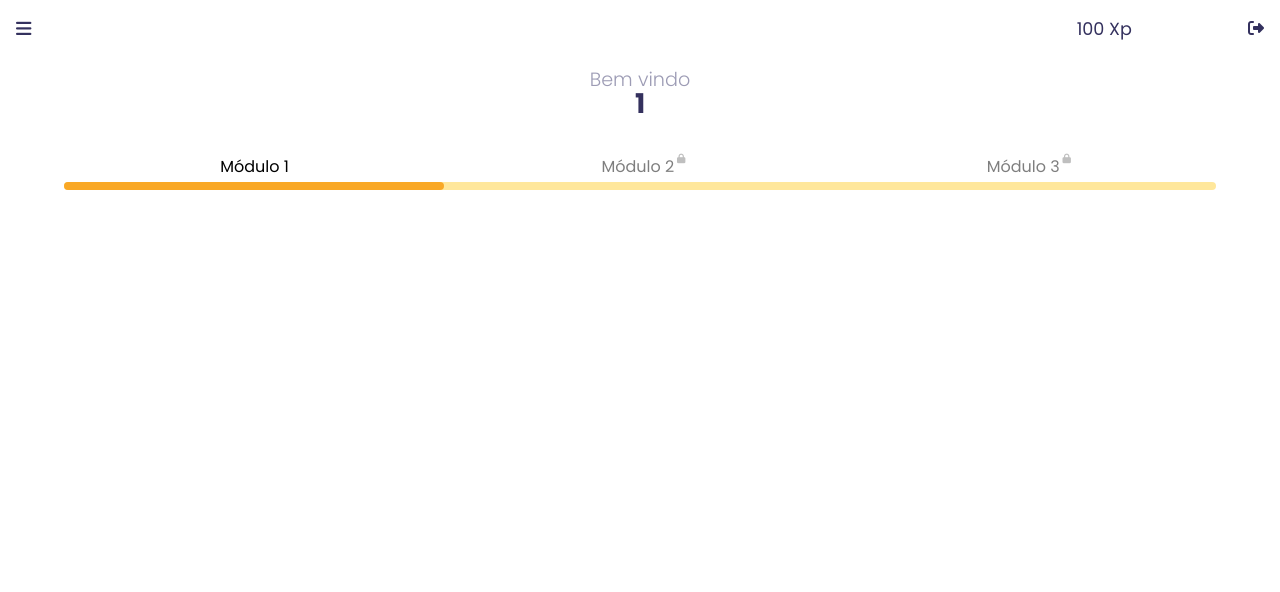
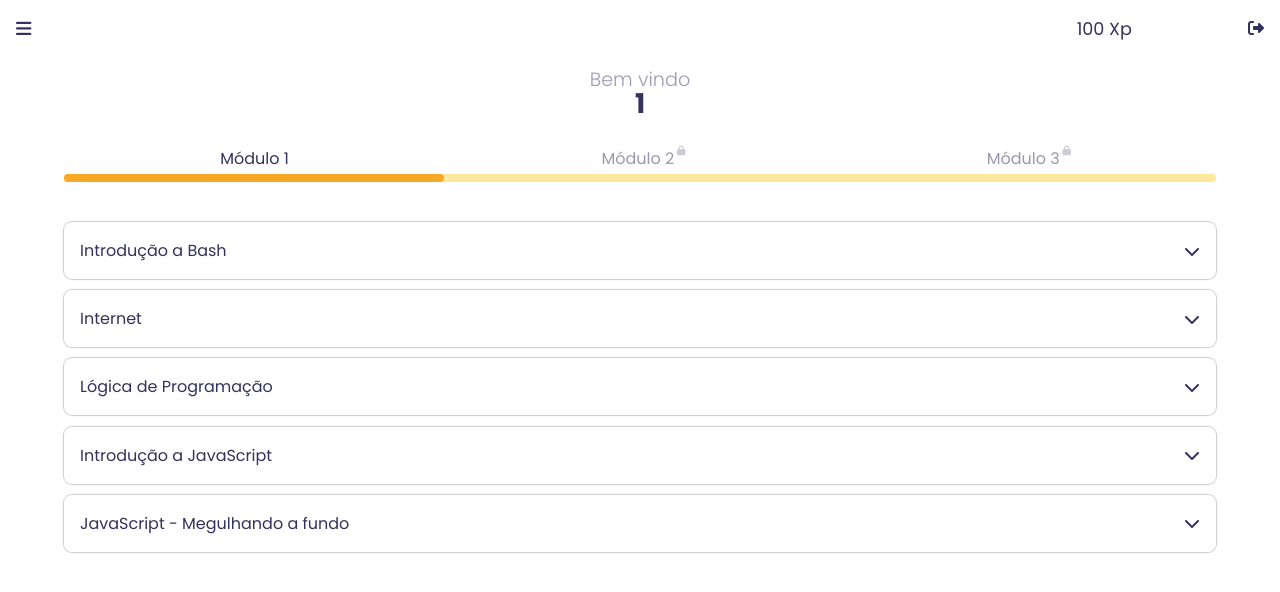
Before and after one commit to SantosDiv/Projects, a React (Create React App) app in the folder study-plataform/: page /dashboard/1 in a window 1280 px wide. Shown: the top 592 px of the page. Built offline with nearby package versions, Linux system fonts and the light colour scheme.

Commit message:
feat/Seçao de cursos, consumindo API simulada

```diff
--- /dev/null
+++ b/study-plataform/src/components/CourseItem.js
@@ -0,0 +1,20 @@
+import React from 'react';
+import { Link } from 'react-router-dom';
+import '../css/CourseItem.css';
+
+class CourseItem extends React.Component {
+  render() {
+    const { course } = this.props;
+    const { name, module } = course;
+    return(
+      <Link to={`/modulo${module}/${name}`} >
+        <section className="course">
+          <p>{ name }</p>
+          <i className="fas fa-chevron-down"></i>
+        </section>
+      </Link>
+    );
+  }
+}
+
+export default CourseItem;
--- a/study-plataform/src/css/BarProgressModules.css
+++ b/study-plataform/src/css/BarProgressModules.css
@@ -2,7 +2,7 @@
   display: grid;
   grid-template-columns: 1fr 1fr 1fr;
   grid-template-rows: 2rem 2rem;
-  margin: 1.5rem auto;
+  margin: 1rem auto;
   width: 90%;
   z-index: 0;
 }
@@ -17,6 +17,7 @@
 
 .modules-titles p {
   position: relative;
+  color: var(--primary-color);
 }
 
 .icon {
--- /dev/null
+++ b/study-plataform/src/css/CourseItem.css
@@ -0,0 +1,15 @@
+a {
+  text-decoration: none;
+  color: var(--primary-color);
+}
+
+.course {
+  align-items: center;
+  border-radius: 0.5rem;
+  box-shadow: 0 0 1px 1px rgba(0, 0, 0, 0.2);
+  box-sizing: border-box;
+  display: flex;
+  justify-content: space-between;
+  margin-top: 0.7rem;
+  padding: 1rem;
+}
--- a/study-plataform/src/css/Dashboard.css
+++ b/study-plataform/src/css/Dashboard.css
@@ -6,3 +6,8 @@
 .saudation > p {
   line-height: 1.5rem;
 }
+
+.courses-container {
+  width: 90%;
+  margin: 0 auto;
+}
--- a/study-plataform/src/pages/Dashboard.js
+++ b/study-plataform/src/pages/Dashboard.js
@@ -1,20 +1,38 @@
 import React from 'react';
 import Header from '../components/Header';
 import BarProgressModules from '../components/BarProgressModules';
+import CourseItem from '../components/CourseItem';
+import * as api from '../services/dataCourses';
 import '../css/Dashboard.css';
 
 class Dashboard extends React.Component {
   constructor(props) {
     super(props);
+
+    this.fetchAPICourses = this.fetchAPICourses.bind(this);
+
     const { match: { params } } = this.props;
     const { username } = params;
     this.state = {
       username,
+      courses: [],
     }
   }
 
+  componentDidMount() {
+    this.fetchAPICourses();
+  }
+
+  async fetchAPICourses() {
+    const response = await api.coursesStudy();
+    this.setState({
+      courses: response
+    });
+  }
+
+
   render() {
-    const { username } = this.state;
+    const { username, courses } = this.state;
     const refactoredName = `${username[0].toUpperCase()}${username.substring(1)}`;
     return (
       <>
@@ -24,6 +42,9 @@ class Dashboard extends React.Component {
           <p className="color-primary text-big bold">{ refactoredName }</p>
         </div>
         <BarProgressModules />
+        <section className="courses-container">
+          { courses.map((course) => <CourseItem key={ course.id } course={ course } />) }
+        </section>
       </>
     )
   }
--- /dev/null
+++ b/study-plataform/src/services/dataCourses.js
@@ -0,0 +1,94 @@
+const courses = [
+  {
+    id: 1,
+    name: 'Introdução a Bash',
+    module: 1,
+    contents: [
+      {
+        title: 'Introdução',
+        sections: ['Introdução', 'O que é bash'],
+      },
+      {
+        title: 'Comando do terminal',
+        sections: ['Introdução', 'Cd, rm, mkdir'],
+      },
+    ],
+    active: true,
+  },
+  {
+    id: 2,
+    name: 'Internet',
+    module: 1,
+    contents: [
+      {
+        title: 'Introdução',
+        sections: ['Introdução', 'O que é a internet'],
+      },
+      {
+        title: 'Requisição HTTP',
+        sections: ['Introdução', 'Como é? H de onde?'],
+      },
+    ],
+    active: true,
+  },
+  {
+    id: 3,
+    name: 'Lógica de Programação',
+    module: 1,
+    contents: [
+      {
+        title: 'Introdução',
+        sections: ['Introdução', 'Como o computador entende?'],
+      },
+      {
+        title: 'Variáveis',
+        sections: ['Introdução', 'Tipos de variáveis'],
+      },
+    ],
+    active: true,
+  },
+  {
+    id: 4,
+    name: 'Introdução a JavaScript',
+    module: 1,
+    contents: [
+      {
+        title: 'Introdução',
+        sections: ['Introdução', 'O poder do JS',  'Const, let e var'],
+      },
+      {
+        title: 'Condicional',
+        sections: ['Introdução', 'Eu vou SE tu for', 'Senão, o que faço?'],
+      },
+      {
+        title: 'Laço de repetição',
+        sections: ['Introdução', 'For', 'While'],
+      },
+    ],
+    active: true,
+  },
+  {
+    id: 5,
+    name: 'JavaScript - Megulhando a fundo',
+    module: 1,
+    contents: [
+      {
+        title: 'ES6',
+        sections: ['Introdução', 'ES6'],
+      },
+      {
+        title: 'HOF',
+        sections: ['Introdução', 'Como usar?'],
+      },
+      {
+        title: 'Objects',
+        sections: ['Introdução', 'Trablhando com Objects'],
+      },
+    ],
+    active: true,
+  },
+];
+
+export async function coursesStudy() {
+  return new Promise((resolve) => resolve(courses));
+}
```
